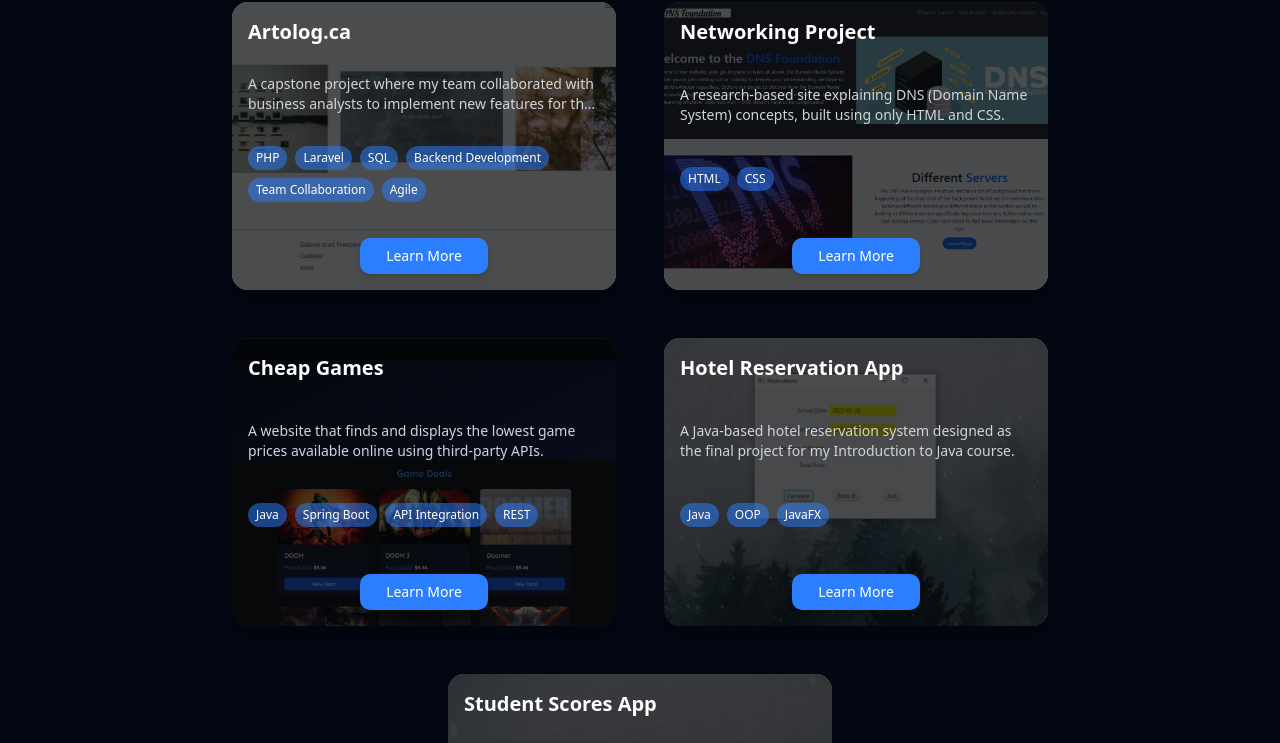
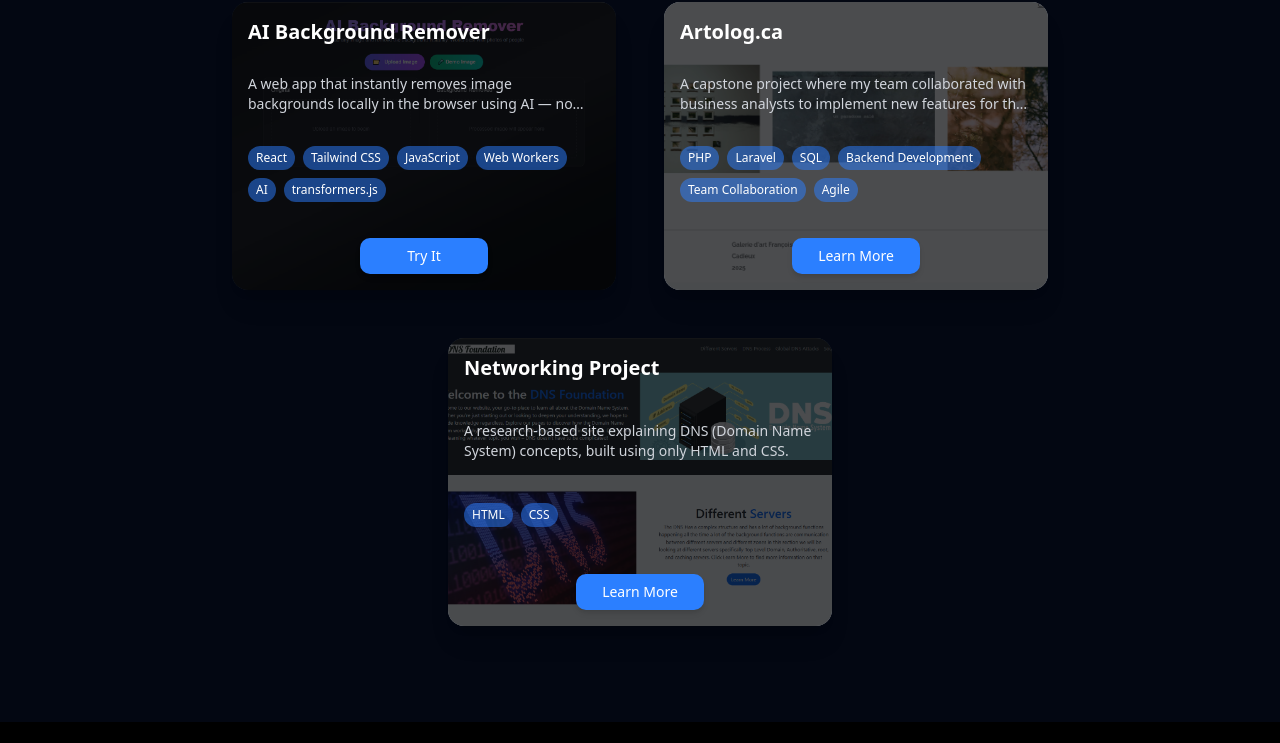
Before and after one commit to Cacton12/My_Portfolio, a Next.js app: page / in a window 1280 px wide. Shown: the part 1590-2333 px from the top of the page. Built offline with nearby package versions, Linux system fonts and the light colour scheme.

Commit message:
updated projects

```diff
--- a/components/projectData.ts
+++ b/components/projectData.ts
@@ -18,6 +18,25 @@ export interface ProjectsProps {
 
 // ---- Data ----
 export const projects: Project[] = [
+    {
+    title: "AI Background Remover",
+    description:
+      "A web app that instantly removes image backgrounds locally in the browser using AI — no uploads required.",
+    videoUrl: "/demos/Background Remover AI - Google Chrome 2026-01-07 13-08-08.mp4",
+    details: `
+    This project showcases my ability to integrate AI models into a frontend application, allowing users to remove image backgrounds instantly without sending data to a server.
+    Built with React, Tailwind CSS, Web Workers, and transformers.js for performant local AI processing.<br><br>
+    View the code on GitHub:<br>
+    <a href="https://github.com/Cacton12/AI-Background-Remover" target="_blank" rel="noopener noreferrer" class="text-blue-500 underline">
+      https://github.com/Cacton12/AI-Background-Remover
+    </a>
+  `,
+    src: "/Background_Gone.png",
+    mobileSrc: "/Background_Gone.png",
+    button: "Try It",
+    skills: ["React", "Tailwind CSS", "JavaScript", "Web Workers", "AI", "transformers.js"],
+    featured: false,
+  },
   {
     title: "Artolog.ca",
     description:
@@ -65,67 +84,6 @@ export const projects: Project[] = [
     skills: ["HTML", "CSS"],
     featured: false,
   },
-
-  {
-    title: "Cheap Games",
-    description:
-      "A website that finds and displays the lowest game prices available online using third-party APIs.",
-    videoUrl: "/demos/Cheap Games - Google Chrome 2025-06-09 09-30-23.mp4",
-    details: `
-      This personal project was built using Java Spring Boot
-      to integrate external APIs and fetch game pricing data.<br><br>
-      View the live site:<br>
-      <a href="https://cheap-games-frontend.vercel.app/" target="_blank" rel="noopener noreferrer" class="text-blue-500 underline">
-        https://cheap-games-frontend.vercel.app/
-      </a>
-    `,
-    src: "/cheapGames.png",
-    mobileSrc: "/cheapGames.png",
-    button: "Learn More",
-    skills: ["Java", "Spring Boot", "API Integration", "REST"],
-    featured: false,
-  },
-  {
-    title: "Hotel Reservation App",
-    description:
-      "A Java-based hotel reservation system designed as the final project for my Introduction to Java course.",
-    videoUrl: "/demos/2025-05-28 15-07-33.mp4",
-    details: `
-      This application calculates booking costs by multiplying the nightly price
-      by the number of days between the arrival and departure dates.
-      The "Book It!" button was originally intended to interact with a database,
-      but the database is no longer active.<br><br>
-      View the code on GitHub:<br>
-      <a href="https://github.com/Cacton12/Hotel_Reservation" target="_blank" rel="noopener noreferrer" class="text-blue-500 underline">
-        https://github.com/Cacton12/Hotel_Reservation
-      </a>
-    `,
-    src: "/HotelReservation.png",
-    mobileSrc: "/HotelReservation.png",
-    button: "Learn More",
-    skills: ["Java", "OOP", "JavaFX"],
-    featured: false,
-  },
-
-  {
-    title: "Student Scores App",
-    description:
-      "A Windows Forms application developed as my final Object-Oriented Programming project to manage student grades.",
-    videoUrl: "/demos/2025-05-28 14-55-07.mp4",
-    details: `
-      Built using C# and ADO.NET, this project includes multiple forms
-      to input, edit, and display student scores.<br><br>
-      View the code on GitHub:<br>
-      <a href="https://github.com/Cacton12/Student_Scores" target="_blank" rel="noopener noreferrer" class="text-blue-500 underline">
-        https://github.com/Cacton12/Student_Scores
-      </a>
-    `,
-    src: "/StudentScores2.png",
-    mobileSrc: "/StudentScores.png",
-    button: "Learn More",
-    skills: ["C#", "ADO.NET", "Windows Forms", "OOP"],
-    featured: false,
-  },
   {
     title: "Photo Storage App",
     description:
```
Also changed, not shown: public/Background_Gone.png (added), 1 other file (tests, documents, lock files or other folders). Lines whose indentation alone changed are shown as unchanged.
